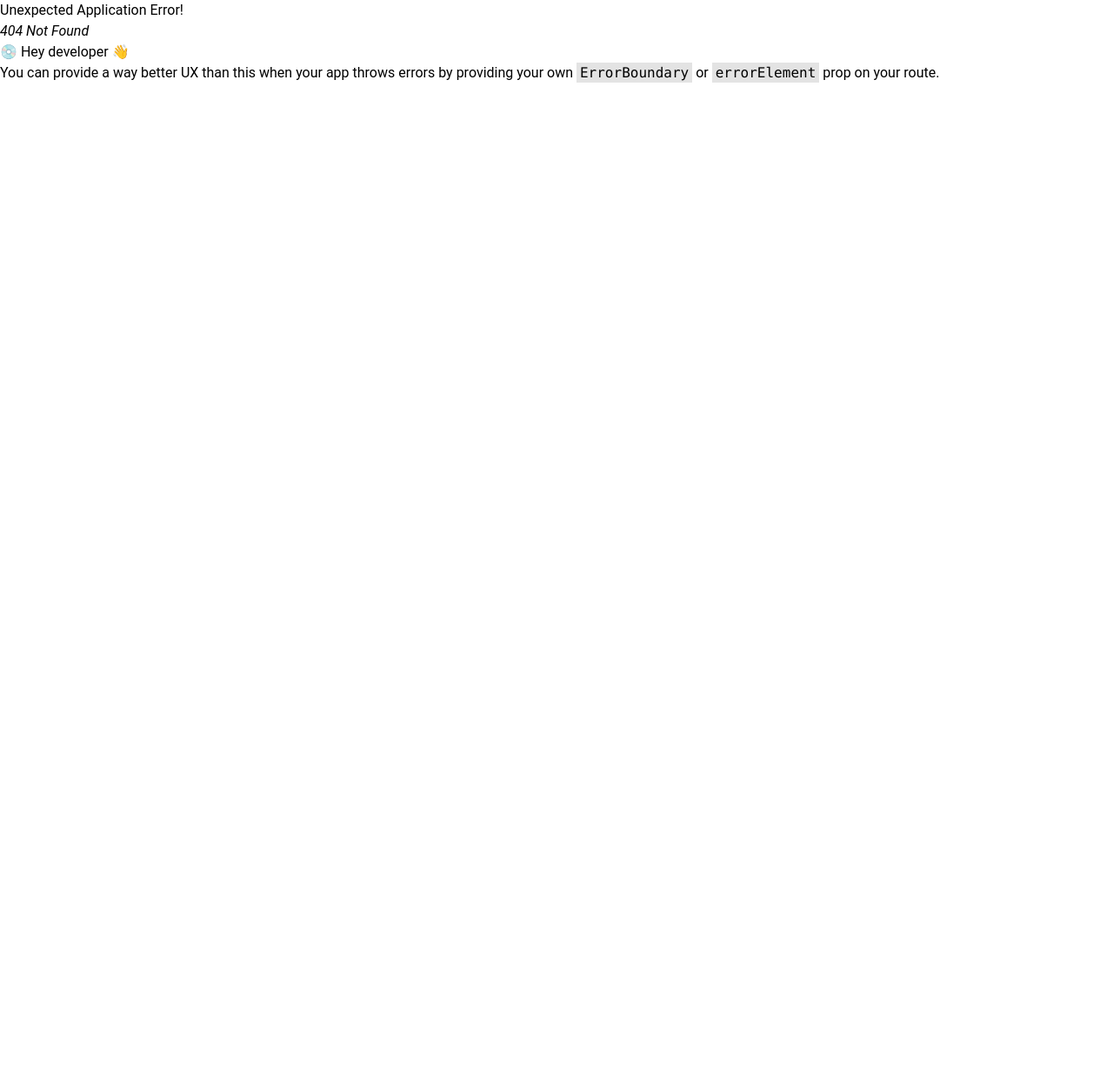
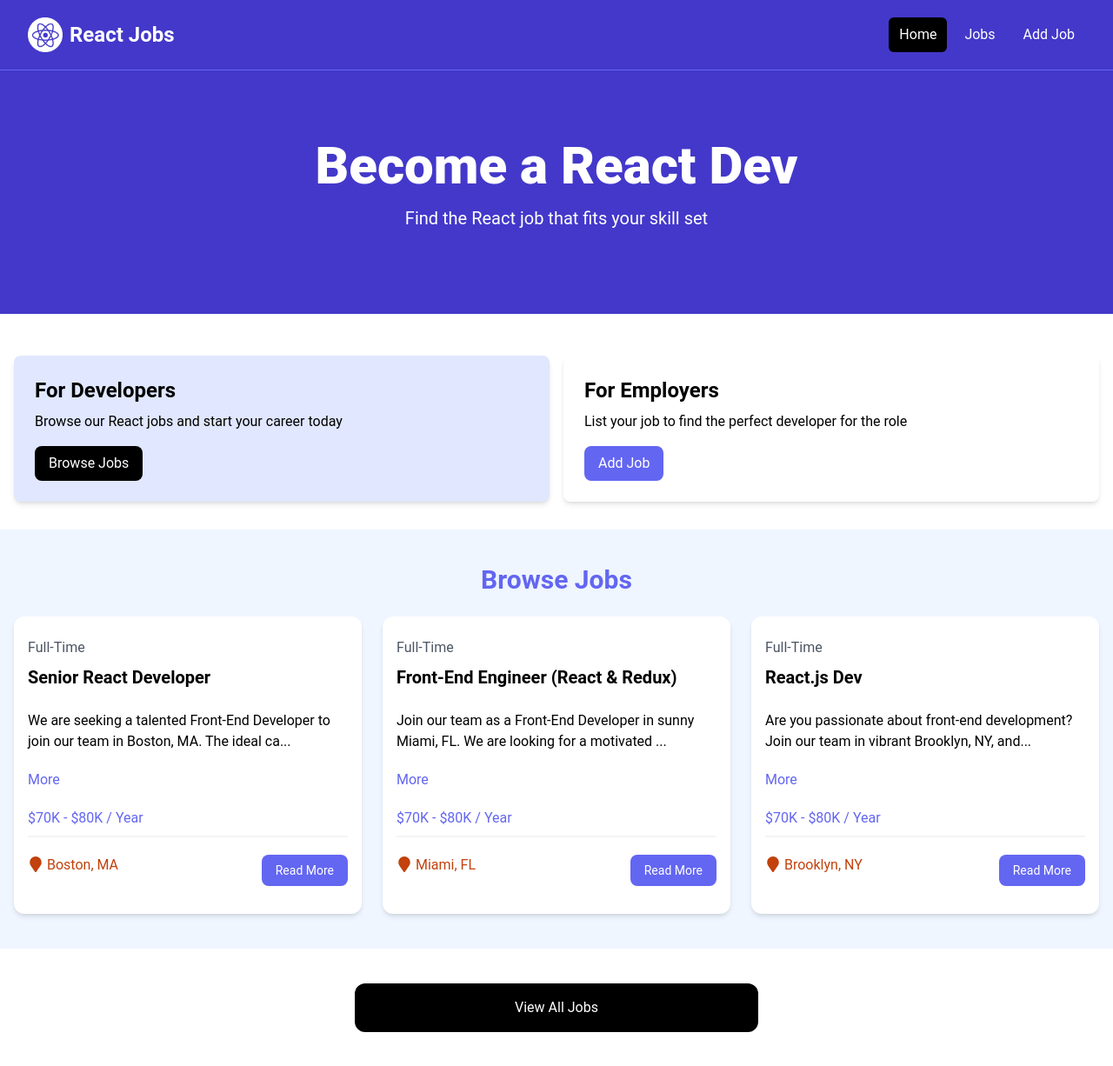
Before and after one commit to robscherer6/react-jobs, a React (Vite) app: page / in a window 1280 px wide. Before the commit this address had no page. Shown: the whole page at 87% size. Before the commit the page ends 800 px from the top, so only its background shows below. Built offline with nearby package versions, Linux system fonts and the light colour scheme.

Commit message:
added path to add-job page and not found page

```diff
--- a/src/App.jsx
+++ b/src/App.jsx
@@ -4,10 +4,19 @@ import {
   createRoutesFromElements,
   RouterProvider
 } from 'react-router-dom';
-
+import HomePage from './pages/HomePage';
+import MainLayout from './layouts/MainLayout';
+import JobsPage from './pages/JobsPage';
+import NotFound from './pages/NotFound';
 
 const router = createBrowserRouter(
-  createRoutesFromElements(<Route path='/about' element={<h1>My App</h1>} />)
+  createRoutesFromElements(
+    <Route path='/' element={<MainLayout />} >
+      <Route index element={<HomePage/>} />
+      <Route path='/jobs' element={<JobsPage/>} />
+      <Route path='*' element={<NotFound />} />
+    </Route>
+  )
 )
 
 const App = () => {
--- a/src/components/Hero.jsx
+++ b/src/components/Hero.jsx
@@ -1,21 +1,18 @@
-const Hero = ({ title, subtitle }) => {
+const Hero = ({
+  title = 'Become a React Dev',
+  subtitle = 'Find the React job that fits your skill set',
+}) => {
   return (
-    <section className="bg-indigo-700 py-20 mb-4">
-      <div
-        className="max-w-7xl mx-auto px-4 sm:px-6 lg:px-8 flex flex-col items-center"
-      >
-        <div className="text-center">
-          <h1
-            className="text-4xl font-extrabold text-white sm:text-5xl md:text-6xl"
-          >
-            { title }
+    <section className='bg-indigo-700 py-20 mb-4'>
+      <div className='max-w-7xl mx-auto px-4 sm:px-6 lg:px-8 flex flex-col items-center'>
+        <div className='text-center'>
+          <h1 className='text-4xl font-extrabold text-white sm:text-5xl md:text-6xl'>
+            {title}
           </h1>
-          <p className="my-4 text-xl text-white">
-            { subtitle }
-          </p>
+          <p className='my-4 text-xl text-white'>{subtitle}</p>
         </div>
       </div>
     </section>
-  )
-}
-export default Hero
+  );
+};
+export default Hero;
--- a/src/components/HomeCards.jsx
+++ b/src/components/HomeCards.jsx
@@ -1,4 +1,5 @@
 import Card from './Card'
+import { Link } from 'react-router-dom'
 
 const HomeCards = () => {
   return (
@@ -10,12 +11,12 @@ const HomeCards = () => {
             <p className="mt-2 mb-4">
               Browse our React jobs and start your career today
             </p>
-            <a
-              href="/jobs.html"
+            <Link
+              to="/jobs"
               className="inline-block bg-black text-white rounded-lg px-4 py-2 hover:bg-gray-700"
             >
               Browse Jobs
-            </a>
+            </Link>
           </Card>
 
           <Card>
@@ -23,12 +24,12 @@ const HomeCards = () => {
             <p className="mt-2 mb-4">
               List your job to find the perfect developer for the role
             </p>
-            <a
-              href="/add-job.html"
+            <Link
+              to="/add-job"
               className="inline-block bg-indigo-500 text-white rounded-lg px-4 py-2 hover:bg-indigo-600"
             >
               Add Job
-            </a>
+            </Link>
           </Card>
 
         </div>
--- a/src/components/JobListing.jsx
+++ b/src/components/JobListing.jsx
@@ -1,5 +1,6 @@
-import { useState } from 'react'
+import { useState } from 'react';
 import { FaMapMarker } from 'react-icons/fa';
+import { Link } from 'react-router-dom';
 
 const JobListing = ({ job }) => {
     const [showFullDescription, setShowFullDescription] = useState(false);
@@ -35,12 +36,12 @@ const JobListing = ({ job }) => {
                 <FaMapMarker className='inline text-lg mb-1 mr-1' />
                 { job.location }
               </div>
-              <a
-                href={`/job/${job.id}`}
+              <Link
+                to={`/job/${job.id}`}
                 className="h-[36px] bg-indigo-500 hover:bg-indigo-600 text-white px-4 py-2 rounded-lg text-center text-sm"
               >
                Read More
-              </a>
+              </Link>
             </div>
           </div>
         </div>
--- a/src/components/Navbar.jsx
+++ b/src/components/Navbar.jsx
@@ -1,4 +1,5 @@
 import logo from '../assets/images/logo.png'
+import { Link } from 'react-router-dom'
 const Navbar = () => {
   return (
             <nav className="bg-indigo-700 border-b border-indigo-500">
@@ -7,7 +8,7 @@ const Navbar = () => {
         <div
           className="flex flex-1 items-center justify-center md:items-stretch md:justify-start"
         >
-          <a className="flex flex-shrink-0 items-center mr-4" href="/index.html">
+          <Link className="flex flex-shrink-0 items-center mr-4" to="/">
             <img
               className="h-10 w-auto"
               src={ logo }
@@ -16,24 +17,21 @@ const Navbar = () => {
             <span className="hidden md:block text-white text-2xl font-bold ml-2"
               >React Jobs</span
             >
-          </a>
+          </Link>
           <div className="md:ml-auto">
             <div className="flex space-x-2">
-              <a
-                href="/index.html"
+              <Link
+                to="/"
                 className="text-white bg-black hover:bg-gray-900 hover:text-white rounded-md px-3 py-2"
-                >Home</a
-              >
-              <a
-                href="/jobs.html"
+                >Home</Link>
+              <Link
+                to="/jobs"
                 className="text-white hover:bg-gray-900 hover:text-white rounded-md px-3 py-2"
-                >Jobs</a
-              >
-              <a
-                href="/add-job.html"
+                >Jobs</Link>
+              <Link
+                to="/add-job"
                 className="text-white hover:bg-gray-900 hover:text-white rounded-md px-3 py-2"
-                >Add Job</a
-              >
+                >Add Job</Link>
             </div>
           </div>
         </div>
--- a/src/components/ViewAllJobs.jsx
+++ b/src/components/ViewAllJobs.jsx
@@ -1,11 +1,12 @@
+import { Link } from 'react-router-dom';
+
 const ViewAllJobs = () => {
   return (
     <section className="m-auto max-w-lg my-10 px-6">
-      <a
-        href="/jobs"
+      <Link
+        to="/jobs"
         className="block bg-black text-white text-center py-4 px-6 rounded-xl hover:bg-gray-700"
-        >View All Jobs</a
-      >
+        >View All Jobs</Link>
     </section>
   )
 }
--- /dev/null
+++ b/src/layouts/MainLayout.jsx
@@ -0,0 +1,12 @@
+import { Outlet } from 'react-router-dom'
+import Navbar from '../components/Navbar'
+
+const MainLayout = () => {
+  return (
+    <>
+        <Navbar />
+        <Outlet />
+    </>
+  )
+}
+export default MainLayout
--- a/src/pages/HomePage.jsx
+++ b/src/pages/HomePage.jsx
@@ -1,6 +1,16 @@
+import Hero from '../components/Hero'
+import HomeCards from '../components/HomeCards'
+import JobListings from '../components/JobListings'
+import ViewAllJobs from '../components/ViewAllJobs'
+
 const HomePage = () => {
   return (
-    <div>HomePage For Donkeys</div>
+    <>
+    <Hero />
+    <HomeCards />
+    <JobListings />
+    <ViewAllJobs />
+    </>
   )
 }
 export default HomePage
--- /dev/null
+++ b/src/pages/JobsPage.jsx
@@ -0,0 +1,6 @@
+const JobsPage = () => {
+  return (
+    <div>Where Donkeys go to Donk</div>
+  )
+}
+export default JobsPage
--- /dev/null
+++ b/src/pages/NotFound.jsx
@@ -0,0 +1,17 @@
+import { Link } from 'react-router-dom';
+import { FaExclamationTriangle } from 'react-icons/fa';
+
+const NotFound = () => {
+  return (
+    <section className="text-center flex flex-col justify-center items-center h-96">
+    <FaExclamationTriangle className='text-yellow-400 text-6xl mb-4' />
+    <h1 className="text-6xl font-bold mb-4">404 Not Found</h1>
+    <p className="text-xl mb-5">This page does not exist</p>
+    <Link
+      to="/"
+      className="text-white bg-indigo-700 hover:bg-indigo-900 rounded-md px-3 py-2 mt-4"
+      >Go Back</Link>
+  </section>
+  )
+}
+export default NotFound
```
